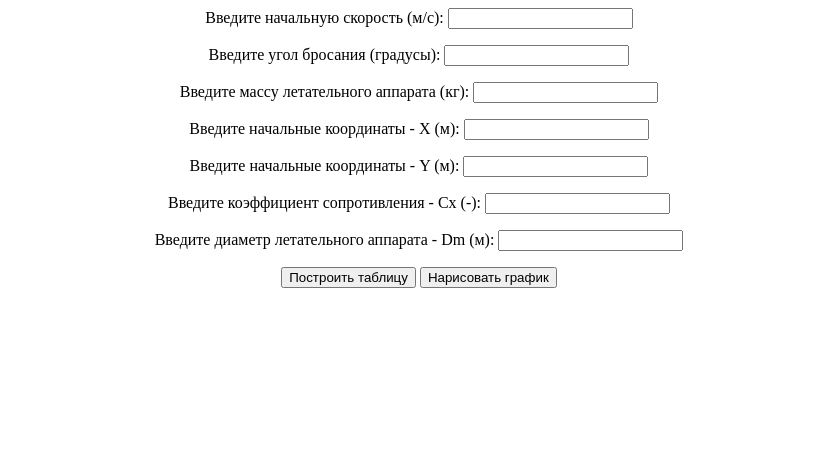
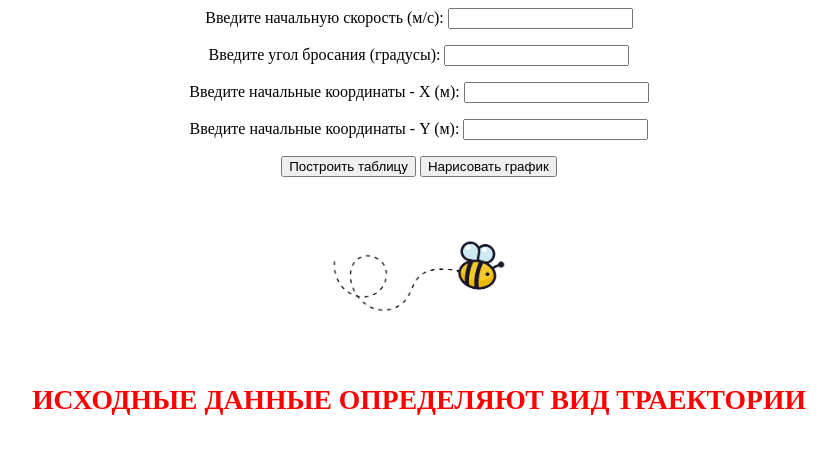
Before and after one commit to D-S-Kolesnikova/Web-app, a Flask app: page /exe in a window 1280 px wide. Shown: the top 463 px of the page, without its empty margins (221-1058 px from the left). Run offline with Flask 2, Linux system fonts and the light colour scheme.

```diff
--- a/templates/assemblies.html
+++ b/templates/assemblies.html
@@ -8,11 +8,8 @@
             <form action="#" method="post">
                 <p>Введите начальную скорость (м/с): <input type="text" name="V0"></p>
                 <p>Введите угол бросания (градусы): <input type="text" name="TETA"></p>
-                <p>Введите массу летательного аппарата (кг): <input type="text" name="M"></p>
                 <p>Введите начальные координаты - Х (м): <input type="text" name="X"></p>
                 <p>Введите начальные координаты - Y (м): <input type="text" name="Y"></p>
-                <p>Введите коэффициент сопротивления - Cx (-): <input type="text" name="Cx"></p>
-                <p>Введите диаметр летательного аппарата - Dm (м): <input type="text" name="D"></p>
                 <button  type="submit" name="submit" value="runFile">Построить таблицу</button>
                 <button  type="submit" name="submit" value="writeFigure">Нарисовать график</button>
             </form>
@@ -20,7 +17,18 @@
                 <p>Начать расчет</p>
                 <button  type="submit" name="submit" value="runFile"> Run </button>
             </form> -->
+        <table border="0">
+            <tr>
+              <td><div align="center">
+              <big><big><big><font color="red">
+                <img src="flight.jpg"width="200">
+                  <p><strong>ИСХОДНЫЕ ДАННЫЕ ОПРЕДЕЛЯЮТ ВИД ТРАЕКТОРИИ</strong></p>
+              </big></big></big></font>
+                  <p>&nbsp; </p>
+                  </div>
+                </td>
+            </tr>
+        </table>
+            </div>
         </body>
-<form action="#" method="get">
-    <p>{{ text }}</p>
-</form>
+</html>
```
